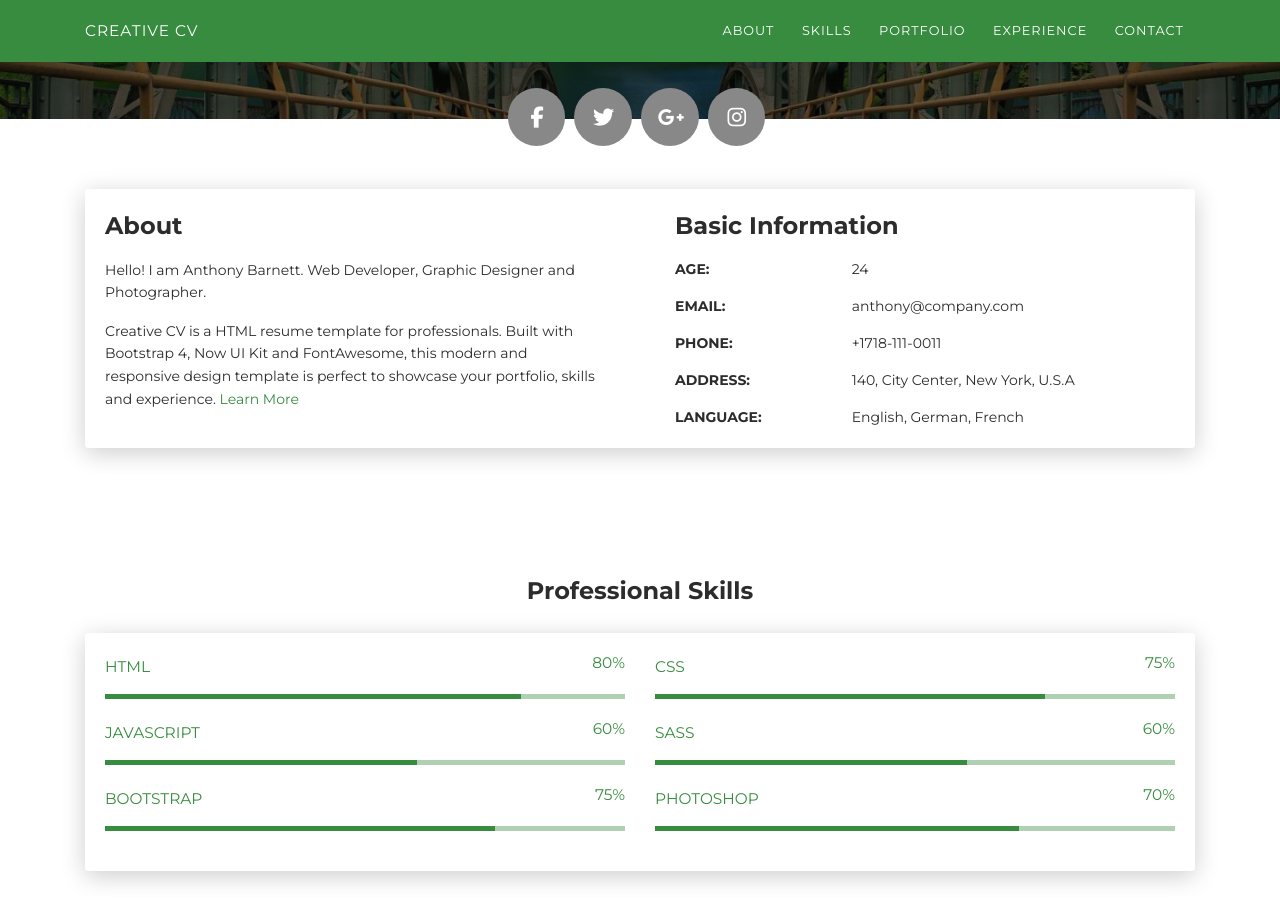
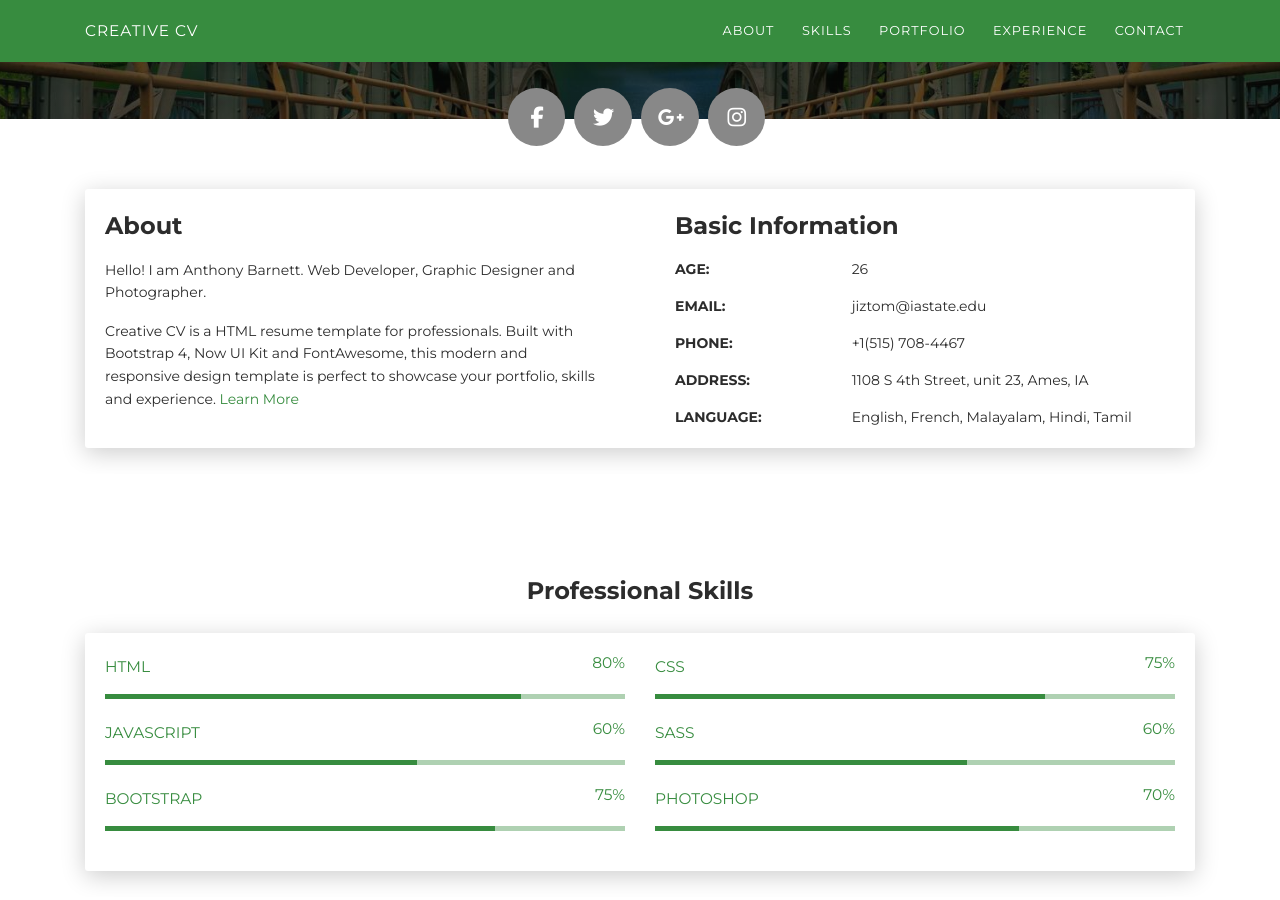
Before and after one commit to jiztom/jiztom.github.io, a Jekyll site: the page built from docs/Jiztom.html, in a window 1280 px wide and 900 px high, scrolled down 431 px. Built offline with Jekyll 4.4.1, drawn with Linux system fonts in a browser that asks for light colours; nearby versions of some CDN libraries.

Commit message:
Updating with ymy cute face

```diff
--- a/docs/Jiztom.html
+++ b/docs/Jiztom.html
@@ -52,7 +52,7 @@ author: "Jiztom Kavalakkatt Francis"
       <div class="page-header-image" data-parallax="true" style="background-image: url('images/cc-bg-1.jpg')"></div>
       <div class="container">
         <div class="content-center">
-          <div class="cc-profile-image"><a href="#"><img src="images/anthony.jpg" alt="Image"/></a></div>
+          <div class="cc-profile-image"><a href="#"><img src="images/jiztom.jpg" alt="Image"/></a></div>
           <div class="h2 title">Jiztom Kavalakkatt Francis</div>
           <p class="category text-white">Hardware Engineer, Tinkerer, Data Scientist</p><a class="btn btn-primary smooth-scroll mr-2" href="#contact" data-aos="zoom-in" data-aos-anchor="data-aos-anchor">Hire Me</a><a class="btn btn-primary" href="#" data-aos="zoom-in" data-aos-anchor="data-aos-anchor">Download CV</a>
         </div>
@@ -81,23 +81,23 @@ author: "Jiztom Kavalakkatt Francis"
             <div class="h4 mt-0 title">Basic Information</div>
             <div class="row">
               <div class="col-sm-4"><strong class="text-uppercase">Age:</strong></div>
-              <div class="col-sm-8">24</div>
+              <div class="col-sm-8">26</div>
             </div>
             <div class="row mt-3">
               <div class="col-sm-4"><strong class="text-uppercase">Email:</strong></div>
-              <div class="col-sm-8">anthony@company.com</div>
+              <div class="col-sm-8">jiztom@iastate.edu</div>
             </div>
             <div class="row mt-3">
               <div class="col-sm-4"><strong class="text-uppercase">Phone:</strong></div>
-              <div class="col-sm-8">+1718-111-0011</div>
+              <div class="col-sm-8">+1(515) 708-4467</div>
             </div>
             <div class="row mt-3">
               <div class="col-sm-4"><strong class="text-uppercase">Address:</strong></div>
-              <div class="col-sm-8">140, City Center, New York, U.S.A</div>
+              <div class="col-sm-8">1108 S 4th Street, unit 23, Ames, IA</div>
             </div>
             <div class="row mt-3">
               <div class="col-sm-4"><strong class="text-uppercase">Language:</strong></div>
-              <div class="col-sm-8">English, German, French</div>
+              <div class="col-sm-8">English, French, Malayalam, Hindi, Tamil</div>
             </div>
           </div>
         </div>
```
Also changed, not shown: docs/images/jiztom.jpg (added).
